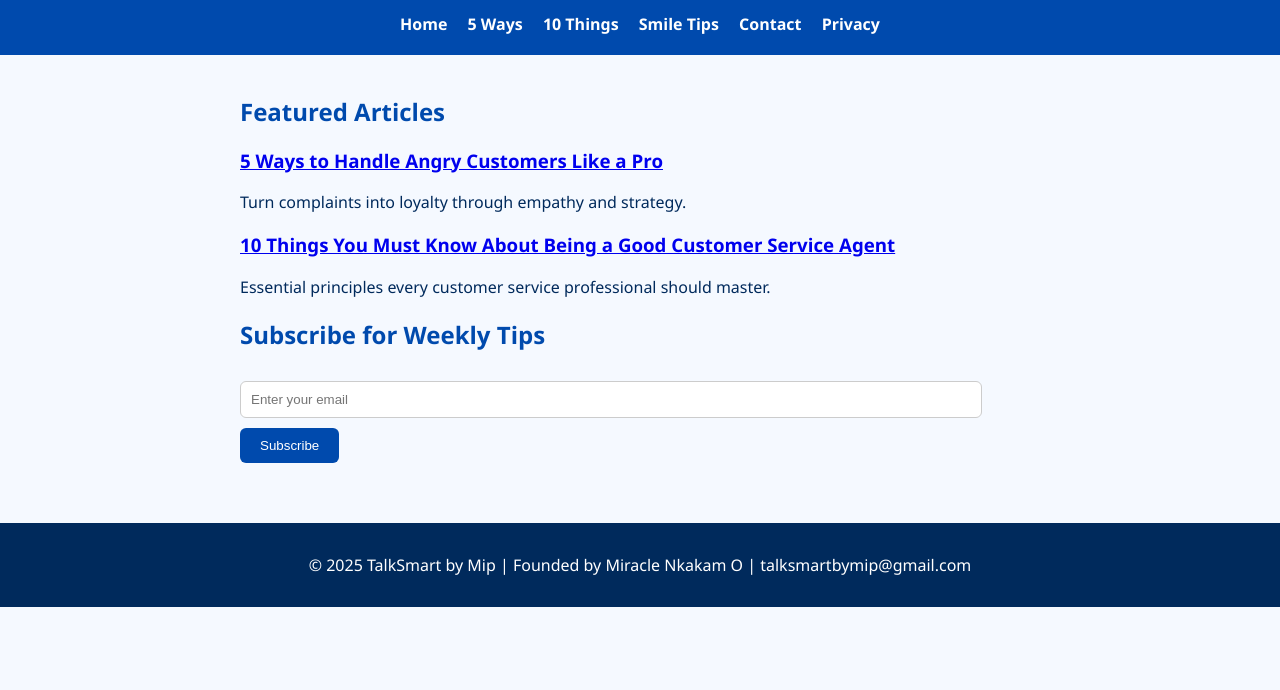
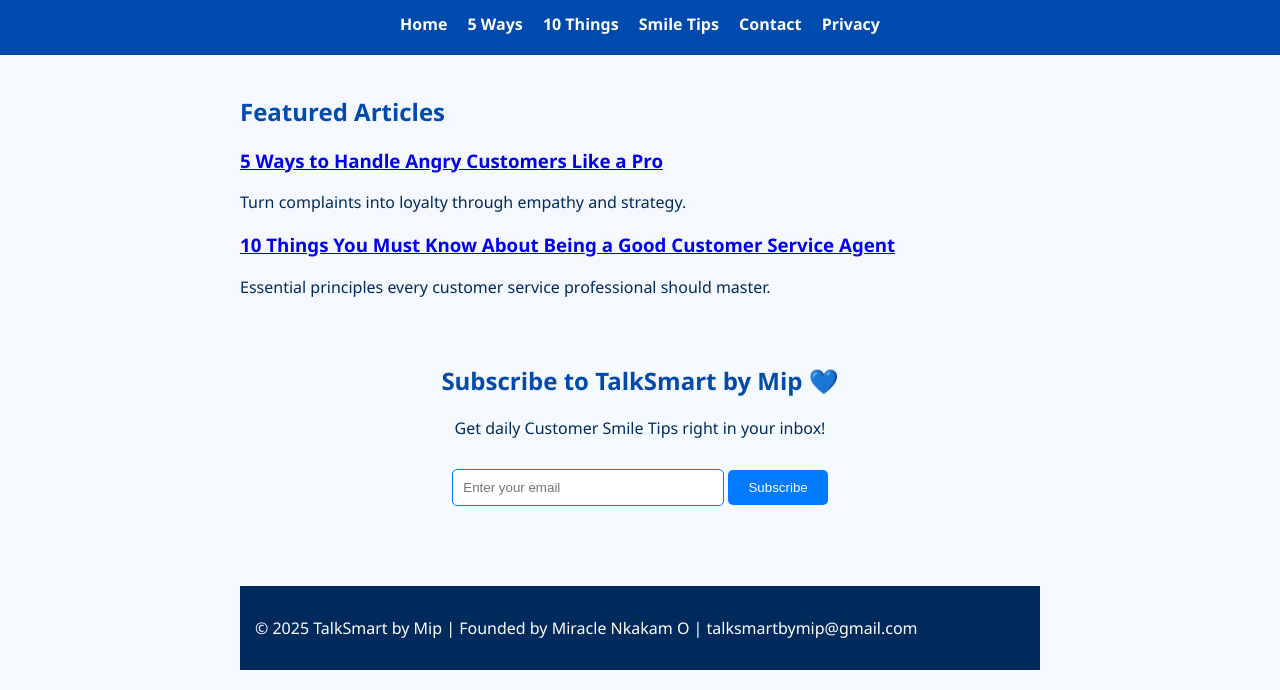
Before and after one commit to talksmartbymip-lang/Talksmartbymip, a plain HTML site: page index.html in a window 1280 px wide. Shown: the part 163-853 px from the top of the page. Before the commit the page ends 800 px from the top, so only its background shows below. Drawn offline with Linux system fonts and the light colour scheme.

Commit message:
Revamp subscription section with new design
Updated the subscription section with new styles and messaging.

```diff
--- a/index.html
+++ b/index.html
@@ -35,14 +35,18 @@
     </article>
   </section>
 
-  <section id="subscribe">
-    <h2>Subscribe for Weekly Tips</h2>
-    <form name="subscribe" netlify>
-      <input type="email" name="email" placeholder="Enter your email" required>
-      <button type="submit">Subscribe</button>
-    </form>
-  </section>
-</main>
+  <section id="subscribe" style="text-align:center; padding:30px; background-color:#f5faff;">
+  <h2>Subscribe to TalkSmart by Mip 💙</h2>
+  <p>Get daily Customer Smile Tips right in your inbox!</p>
+  <form name="subscribe" method="POST" data-netlify="true" style="margin-top:20px;">
+    <input type="email" name="email" placeholder="Enter your email" required
+           style="padding:10px; width:250px; border:1px solid #007bff; border-radius:5px;">
+    <button type="submit"
+            style="padding:10px 20px; background-color:#007bff; color:white; border:none; border-radius:5px; cursor:pointer;">
+      Subscribe
+    </button>
+  </form>
+</section>
 
 <footer>
   <p>© 2025 TalkSmart by Mip | Founded by Miracle Nkakam O | talksmartbymip@gmail.com</p>
```
